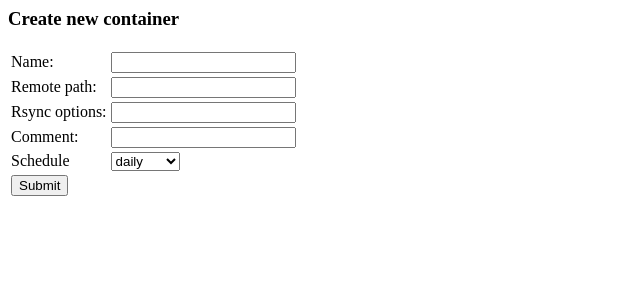
After one commit to mauser/datenfresser, a PHP site: page /add_container.php in a window 1280 px wide. The commit adds this page. Shown: the top 300 px of the page, without its empty margins (0-640 px from the left). Run offline with PHP 8.4, Linux system fonts and the light colour scheme; data that the repository does not hold is empty.

Commit message:
New feature: create new container with webinterface
git-svn-id: http://svn6.assembla.com/svn/datenfresser@26 3d16c93d-e620-0410-bbdf-cfbb2802f564

```diff
--- /dev/null
+++ b/add_container.php
@@ -0,0 +1,39 @@
+<?php
+
+if($_POST["name"] != ""){
+	include("datenfresser_core.php");
+	print "Name!!!";
+
+	$name = $_POST['name'];
+	$rpath = $_POST['rpath'];
+	$comment = $_POST['comment'];
+	$options = $_POST['options'];
+	$schedule = $_POST['schedule'];
+	$group = "ALL";
+	$type = "rsync";
+
+	$core = new datenfresser();
+	#$core->init();
+	$core->addContainer( $name, $comment, $path, $type, $options, $schedule, $group);
+}
+
+?>
+
+
+<h3>Create new container</h3>
+<form action="add_container.php" method="post">
+<table>
+	<tr><td>Name:</td><td><input type="text" name="name"></td></tr>
+	<tr><td>Remote path:</td><td><input type="text" name="rpath"></td></tr>
+	<tr><td>Rsync options:</td><td><input type="text" name="options"></td></tr>
+	<tr><td>Comment:</td><td><input type="text" name="comment"></td></tr>
+	<tr><td>Schedule</td><td>
+					<select name="schedule">
+						<option>daily</option>
+						<option>weekly</option>
+						<option>monthly</option>
+					</select>
+				</td></tr>
+	<tr><td colspan="2"><input type="submit"></td></tr>
+</table>
+</form>
```
Also changed, not shown: datenfresser.php (+13 -1 lines), datenfresser_core.php (added, +35 -0 lines), 1 other file.
